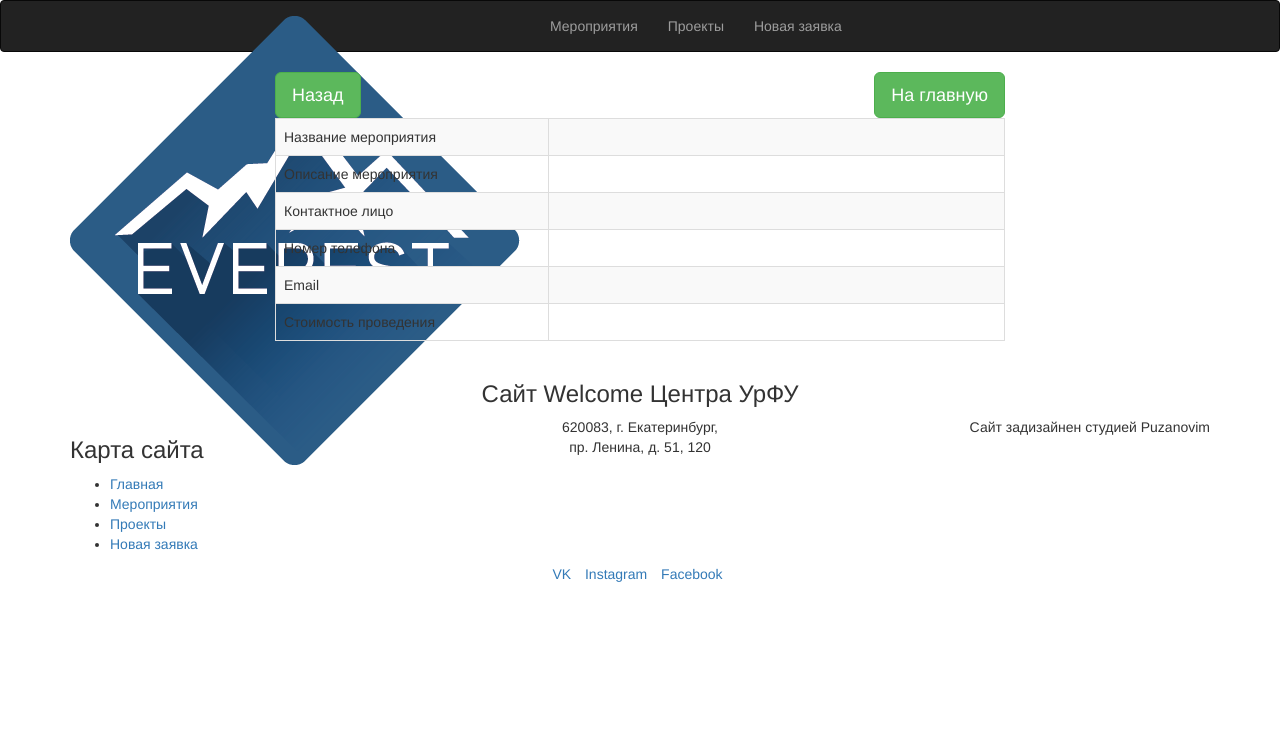
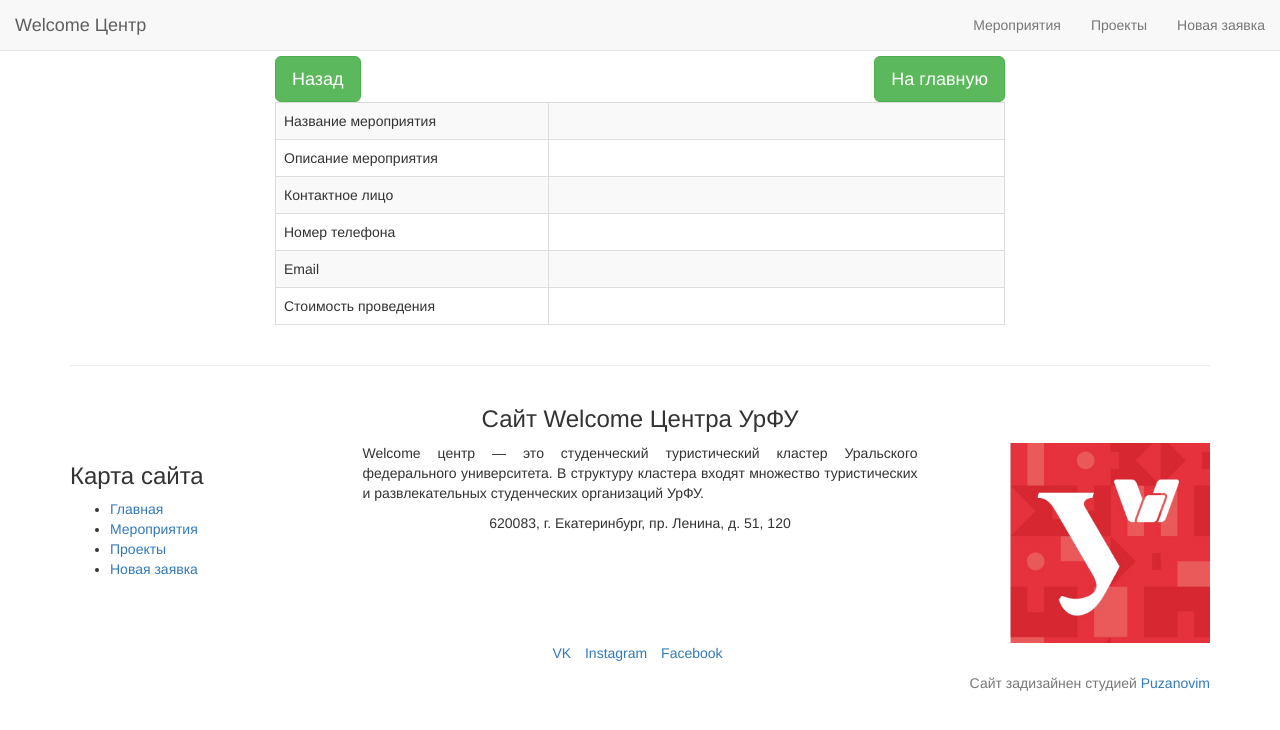
Before and after one commit to Puzanovim/WelcomeCentreSite, a Python web app: template WelcomeCentreSite/templates/event.jinja2 in a window 1280 px wide. Shown: the top 730 px of the page. Run offline with Jinja, Linux system fonts and the light colour scheme; the template is opened without the code that fills it, so the values that code supplies are empty; some libraries are stand-ins or nearby versions.

Commit message:
Добавил футер

```diff
--- a/WelcomeCentreSite/templates/layout.jinja2
+++ b/WelcomeCentreSite/templates/layout.jinja2
@@ -20,8 +20,8 @@
   </head>
   <body>
     {% block navbar %}
-        <div class="navbar navbar-inverse" role="navigation">
-            <div class="container">
+        <div class="navbar navbar-default navbar-custom navbar-fixed-top" role="navigation">
+            <div class="container-fluid">
                 <div class="navbar-header">
                     <button type="button" class="navbar-toggle"
                     data-toggle="collapse" data-target=".navbar-collapse">
@@ -31,11 +31,11 @@
                         <span class="icon-bar"></span>
                     </button>
                     <a class="navbar-brand" href="/">
-                        <img class="logo main-logo" src="../static/logo.png">
+                        Welcome Центр
                     </a>
                 </div>
                 <div class="navbar-collapse collapse">
-                    <ul class="nav navbar-nav">
+                    <ul class="nav navbar-nav navbar-right">
                         <li><a href="/events">Мероприятия</a></li>
                         <li><a href="/projects">Проекты</a></li>
                         <li><a href="/new_order">Новая заявка</a></li>
@@ -45,9 +45,12 @@
         </div>
     {% endblock navbar %}
 
+    {% block header %}
+    {% endblock header %}
+
     {% block content %}
         <div class="container">
-            <div class="page">
+            <div class="page-content">
                 {% block page_content %}{% endblock %}
             </div>
         </div>
@@ -55,13 +58,14 @@
 
     <footer>
         <div class="container">
+            <hr>
             <div class="row">
-                <div class="col-lg-12 text-center">
+                <div class="col-lg-12 text-center footer-title">
                     <h3>Сайт Welcome Центра УрФУ</h3>
                 </div>
             </div>
             <div class="row">
-                <div class="col-lg-3 text-left">
+                <div class="col-lg-3 text-left footer-menu">
                     <h3>Карта сайта</h3>
                     <ul>
                       <li><a href="/">Главная</a></li>
@@ -71,27 +75,37 @@
                     </ul>
                 </div>
                 <div class="col-lg-6 text-center">
-                    <address>
-                        620083, г. Екатеринбург,<br> пр. Ленина, д. 51, 120
-                    </address>
+                    <p class="text-justify">
+                        Welcome центр — это студенческий туристический кластер Уральского федерального университета.
+                        В структуру кластера входят множество туристических и развлекательных студенческих
+                        организаций УрФУ.
+                    </p>
+                    <address>620083, г. Екатеринбург, пр. Ленина, д. 51, 120</address>
+                    <script type="text/javascript" charset="utf-8" async src="https://api-maps.yandex.ru/services/constructor/1.0/js/?um=constructor%3A787e22ad5c8371c4ec4f6bfd5806b9ec144faf0f13088a6ebf079ca00f8f2475&amp;width=575&amp;height=175&amp;lang=ru_RU&amp;scroll=true"></script>
                 </div>
                 <div class="col-lg-3 text-right">
-                    <p>Сайт задизайнен студией Puzanovim</p>
+                    <img src="../static/welcome.jpg" height="200">
                 </div>
             </div>
             <div class="row">
-                <div class="col-lg-12">
+                <div class="col-lg-12 accounts">
                     <ul class="list-inline text-center">
                         <li>
-                            <a href="#">VK</a>
+                            <a href="https://vk.com/uralwelcome/" target="_blank">VK</a>
                         </li>
                         <li>
-                            <a href="#">Instagram</a>
+                            <a href="https://www.instagram.com/welcome_urfu/" target="_blank">Instagram</a>
                         </li>
                         <li>
-                            <a href="#">Facebook</a>
+                            <a href="https://www.facebook.com/UrFUnews/" target="_blank">Facebook</a>
                         </li>
                     </ul>
+                </div>
+            </div>
+            <div class="row my_copyright">
+                <div class="col-lg-12 text-right">
+                    <p class="copyright text-muted">Сайт задизайнен студией
+                        <a href="https://www.instagram.com/puzanovim" target="_blank">Puzanovim</a></p>
                 </div>
             </div>
         </div>
```
